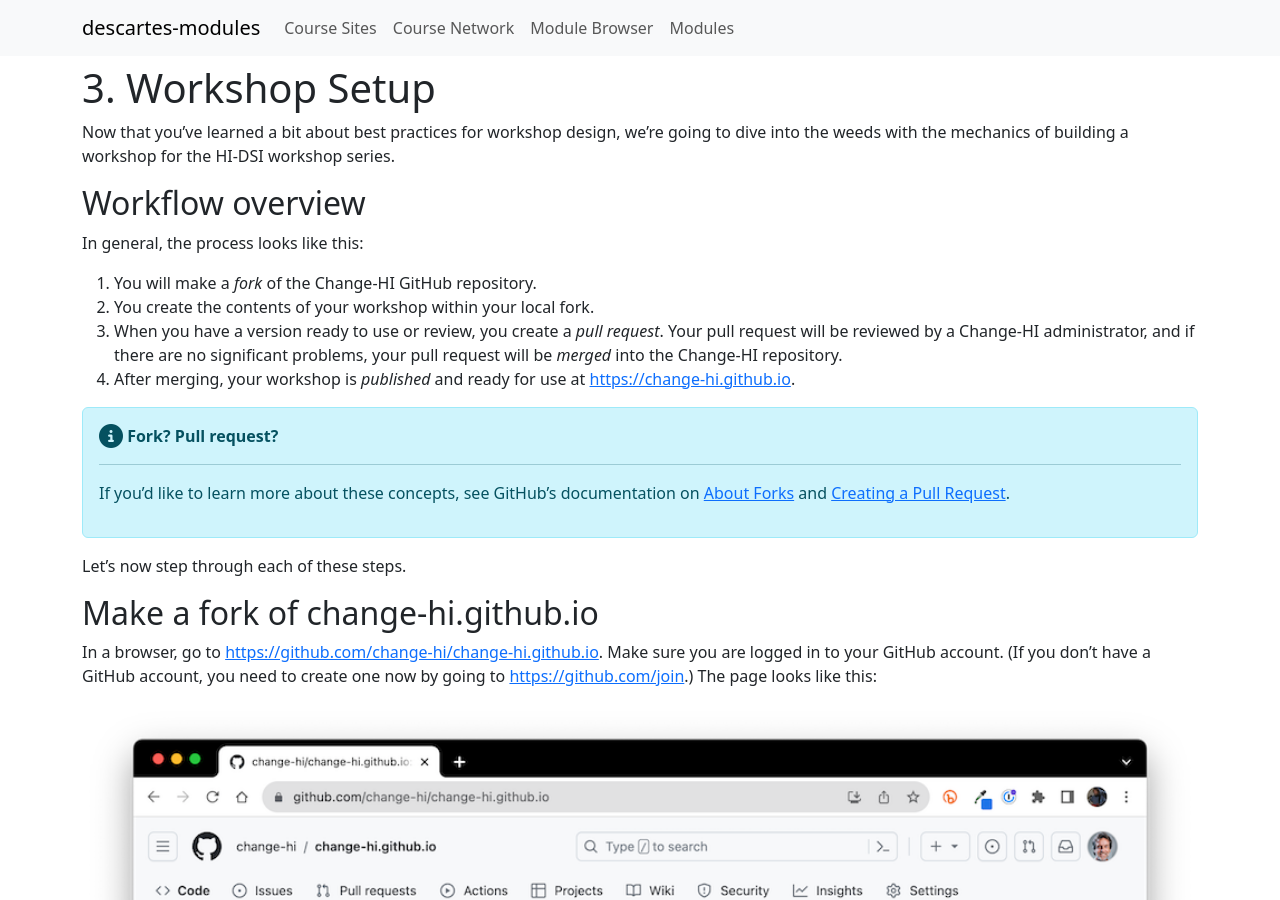
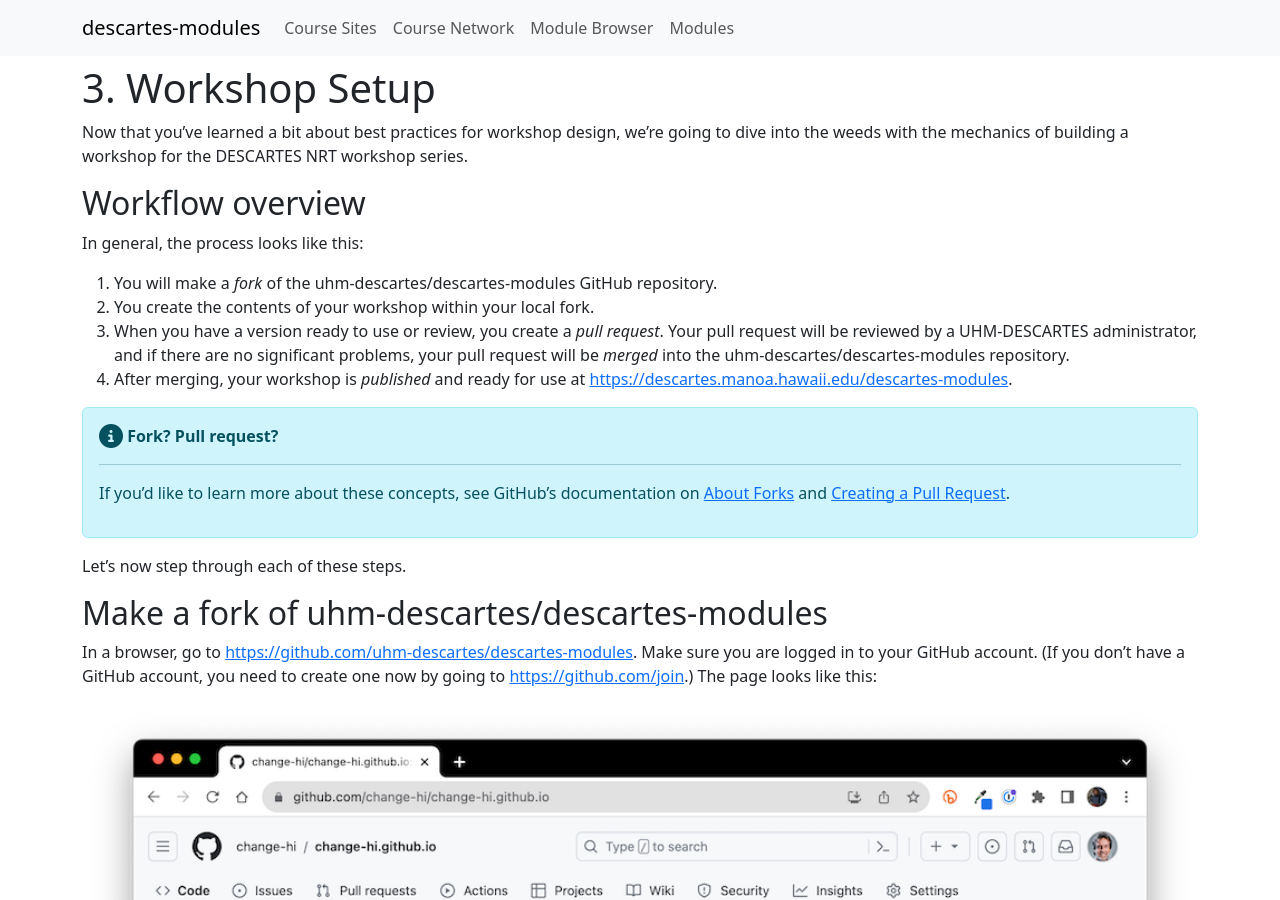
Before and after one commit to uhm-descartes/descartes-modules, a Jekyll site: the page built from morea/descartes-morea-workshop/experience-morea-workshop-setup.md, in a window 1280 px wide and 900 px high. Built offline with Jekyll 4.4.1, drawn with Linux system fonts in a browser that asks for light colours; nearby versions of some CDN libraries; library files that are not in the unit come from our copies; comment, search, counter and statistics services are not loaded; some of the changed text lies outside the part shown.

Commit message:
final first edit

```diff
--- a/morea/descartes-morea-workshop/experience-morea-workshop-setup.md
+++ b/morea/descartes-morea-workshop/experience-morea-workshop-setup.md
@@ -11,16 +11,16 @@
 
 # 3. Workshop Setup
 
-Now that you've learned a bit about best practices for workshop design, we're going to dive into the weeds with the mechanics of building a workshop for the HI-DSI workshop series.
+Now that you've learned a bit about best practices for workshop design, we're going to dive into the weeds with the mechanics of building a workshop for the DESCARTES NRT workshop series.
 
 ## Workflow overview
 
 In general, the process looks like this:
 
-1. You will make a *fork* of the Change-HI GitHub repository.
+1. You will make a *fork* of the uhm-descartes/descartes-modules GitHub repository.
 2. You create the contents of your workshop within your local fork.
-3. When you have a version ready to use or review, you create a *pull request*. Your pull request will be reviewed by a Change-HI administrator, and if there are no significant problems, your pull request will be *merged* into the Change-HI repository.
-4. After merging, your workshop is *published* and ready for use at <https://change-hi.github.io>.
+3. When you have a version ready to use or review, you create a *pull request*. Your pull request will be reviewed by a UHM-DESCARTES administrator, and if there are no significant problems, your pull request will be *merged* into the uhm-descartes/descartes-modules repository.
+4. After merging, your workshop is *published* and ready for use at <https://descartes.manoa.hawaii.edu/descartes-modules>.
 
 
 <div class="alert alert-info" role="alert" markdown="1">
@@ -33,9 +33,9 @@
 
 Let's now step through each of these steps.
 
-## Make a fork of change-hi.github.io
+## Make a fork of uhm-descartes/descartes-modules
 
-In a browser, go to <https://github.com/change-hi/change-hi.github.io>. Make sure you are logged in to your GitHub account. (If you don't have a GitHub account, you need to create one now by going to <https://github.com/join>.) The page looks like this:
+In a browser, go to <https://github.com/uhm-descartes/descartes-modules>. Make sure you are logged in to your GitHub account. (If you don't have a GitHub account, you need to create one now by going to <https://github.com/join>.) The page looks like this:
 
 <img src="./fig/fork-1.png" width="100%">
 
@@ -117,7 +117,7 @@
 
 <img src="./fig/gitpod-10.png" width="100%">
 
-Click the "Follow link" popup button and your own, personal, local copy of the Change-HI repo will be displayed in your browser:
+Click the "Follow link" popup button and your own, personal, local copy of the uhm-descartes/descartes-modules repo will be displayed in your browser:
 
 <img src="./fig/gitpod-11.png" width="100%">
 
```
Also changed, not shown: morea/descartes-morea-workshop/experience-morea-whats-next.md (+1 -1 lines), morea/descartes-morea-workshop/experience-morea-workshop-demos.md (+1 -1 lines), morea/descartes-morea-workshop/experience-morea-workshop-development-1.md (+3 -1 lines), morea/descartes-morea-workshop/experience-morea-workshop-development-2.md (+2 -0 lines), morea/descartes-morea-workshop/experience-morea-workshop-development-3.md (+2 -0 lines).
